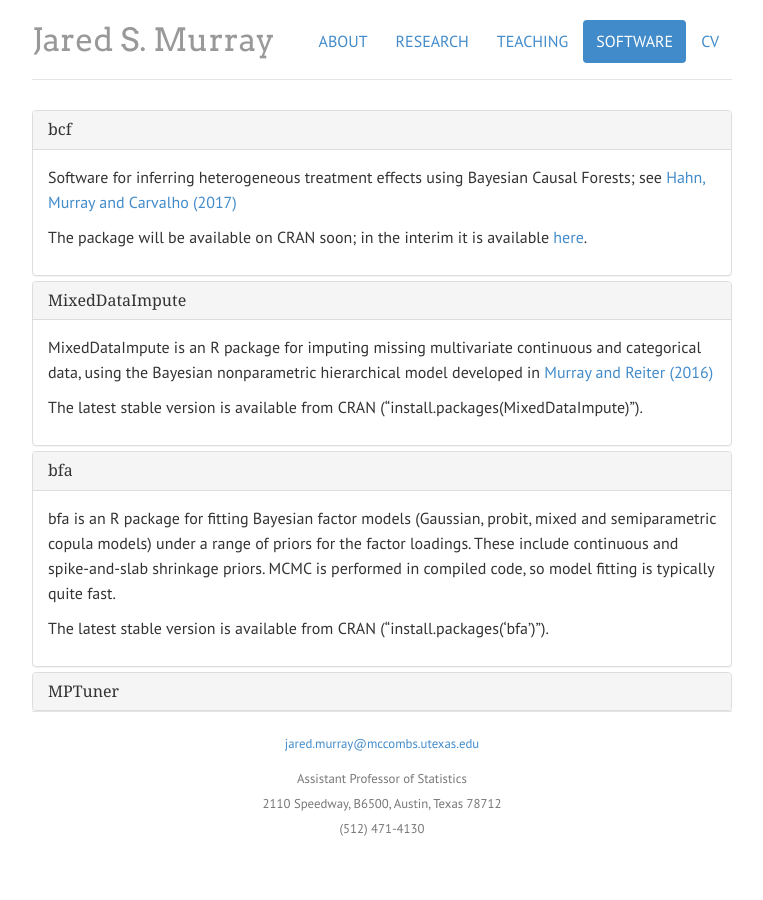
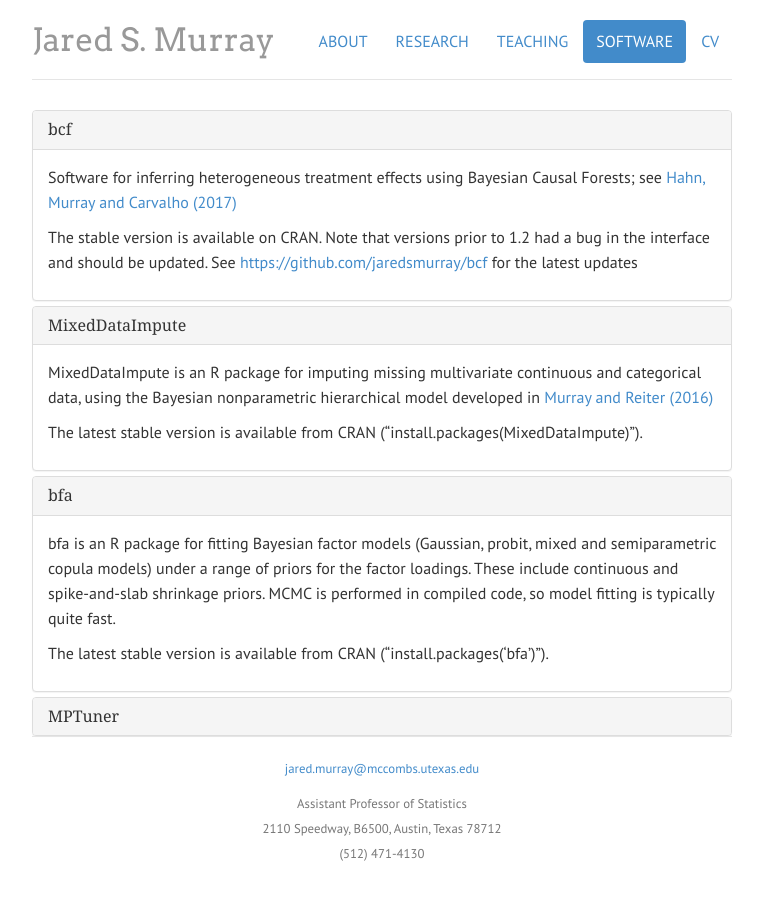
Before and after one commit to jaredsmurray/jaredsmurray.github.io, a Jekyll site: the page built from software/index.html, in a window 1280 px wide. Shown: the whole page, without its empty margins (258-1021 px from the left). Built offline with Jekyll 4.4.1, drawn with Linux system fonts in a browser that asks for light colours.

Commit message:
Update index.html

```diff
--- a/software/index.html
+++ b/software/index.html
@@ -21,7 +21,7 @@ software: active
       <p>Software for inferring heterogeneous treatment effects using Bayesian Causal Forests; see
       <a href="https://arxiv.org/abs/1706.09523">Hahn, Murray and Carvalho (2017)</a>
 </p>
-<p> The package will be available on CRAN soon; in the interim it is available <a href="files/bcf_1.2.tar.gz">here</a>. </p>
+<p> The stable version is available on CRAN. Note that versions prior to 1.2 had a bug in the interface and should be updated. See <a href="https://github.com/jaredsmurray/bcf">https://github.com/jaredsmurray/bcf</a> for the latest updates</p>
       </div>
     </div>
   </div>
```
